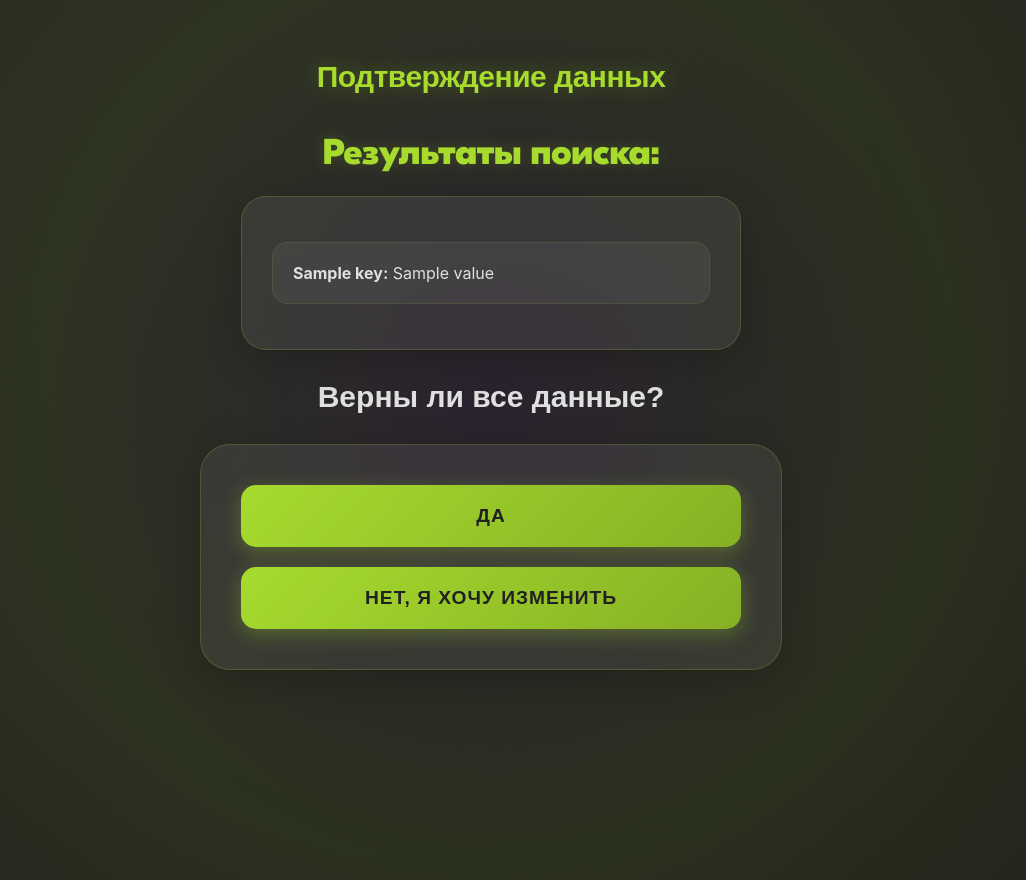
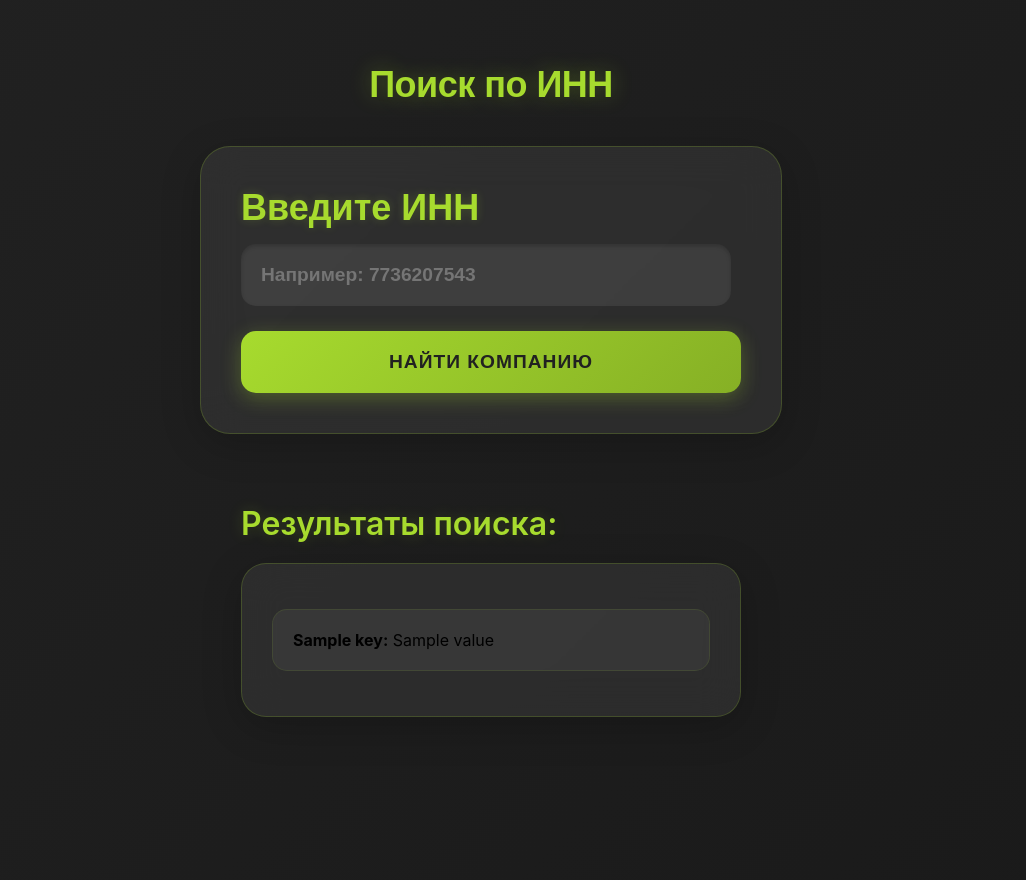
Before and after one commit to s0163614/genesis, a Flask app: template templates/index.html in a window 1280 px wide. Shown: the whole page, without its empty margins (149-1175 px from the left). Run offline with Flask 3, Linux system fonts and the light colour scheme; the template is opened without the code that fills it: most values are stand-ins (such as "Sample title", 1, 10 or a date in 2020); some web fonts are replaced.

Commit message:
Update index.html

```diff
--- a/templates/index.html
+++ b/templates/index.html
@@ -2,9 +2,8 @@
 <html lang="ru">
 <head>
     <meta charset="UTF-8">
-    <title>Подтверждение данных</title>
-
-	<meta name="viewport" content="width=device-width, initial-scale=1">
+    <title>Поиск компании по ИНН</title>
+	<meta name="viewport" content="width=device-width, initial-scale=0.9">
 <style>
 :root {
     --dark-bg: #212121;
@@ -17,7 +16,7 @@
 
 body {
     background: linear-gradient(135deg, var(--dark-bg), #1a1a1a);
-    color: #e0e0e0;
+    #color: #e0e0e0;
     font-family: -apple-system, BlinkMacSystemFont, 'Segoe UI', Arial, sans-serif;
     margin: 0;
     padding: 40px 20px;
@@ -64,10 +63,7 @@ body::before {
     left: -50%;
     width: 200%;
     height: 200%;
-    background: radial-gradient(circle,
-        rgba(155, 77, 202, 0.1) 0%,
-        rgba(167, 219, 46, 0.1) 30%,
-        rgba(33, 33, 33, 0) 70%);
+
     animation: rotate 30s linear infinite;
     z-index: -1;
 }
@@ -103,7 +99,7 @@ form {
     padding: 40px;
     border-radius: 30px;
     backdrop-filter: blur(20px);
-    width: 100%;
+    width: 85%;
     max-width: 500px;
     margin-bottom: 30px;
     border: 1px solid rgba(167, 219, 46, 0.2);
@@ -178,7 +174,6 @@ h2 {
     font-weight: 600;
     font-size: 2em;
     text-shadow: 0 0 15px rgba(167, 219, 46, 0.2);
-	text-align: center;
 }
 
 ul {
@@ -191,6 +186,32 @@ ul {
     border: 1px solid rgba(167, 219, 46, 0.2);
     box-shadow: 0 10px 40px rgba(0, 0, 0, 0.2);
 }
+
+@font-face {
+            font-family: "Gt Eesti Pro Display";
+            src: url('fonts/gteestiprodisplay_ultrabold.woff2') format('woff2'),
+                 url('fonts/gteestiprodisplay_ultrabold.woff') format('woff'),
+                 url('fonts/gteestiprodisplay_ultrabold.otf') format('opentype');
+        }
+
+        .shrift1 {
+            font-family: "Gt Eesti Pro Display", sans-serif;
+            font-size: 36px;
+			font-weight: bold;
+        }
+
+		@font-face2 {
+            font-family: "Gt Eesti Pro Display Medium";
+            src: url('fonts/shift1.woff2') format('woff2'),
+                 url('fonts/shift1.woff') format('woff'),
+                 url('fonts/shift1.otf') format('opentype');
+        }
+
+        .shrift2 {
+            font-family: "Gt Eesti Pro Display Medium", sans-serif;
+            font-size: 36px;
+			#font-weight: bold;
+        }
 
 li {
     padding: 20px;
@@ -220,58 +241,35 @@ ul li {
 
 ul li:nth-child(1) { animation-delay: 0.2s; }
 ul li:nth-child(2) { animation-delay: 0.4s; }
-
-@font-face {
-            font-family: "Gt Eesti Pro Display";
-            src: url('gteestiprodisplay_ultrabold.woff2') format('woff2'),
-                 url('gteestiprodisplay_ultrabold.woff') format('woff'),
-                 url('gteestiprodisplay_ultrabold.otf') format('opentype');
-        }
-
-        .shrift1 {
-            font-family: "Gt Eesti Pro Display", sans-serif;
-            font-size: 36px;
-			font-weight: bold;
-        }
-
-		@font-face2 {
-            font-family: "Gt Eesti Pro Display Medium";
-            src: url('shift1.woff2') format('woff2'),
-                 url('shift1.woff') format('woff'),
-                 url('shift1.otf') format('opentype');
-        }
-
-        .shrift2 {
-            font-family: "Gt Eesti Pro Display Medium", sans-serif;
-            font-size: 30px;
-			#font-weight: bold;
-        }
 </style>
-
 </head>
 <body>
 <div class="floating-squares"></div>
+    <h1 class="shrift2">Поиск по ИНН</h1>
+    <form method="post">
+        <label class="shrift1" for="inn">Введите ИНН</label>
+        <input type="text" name="inn" id="inn" required class="shrift1" placeholder="Например: 7736207543">
+        <button  type="submit">Найти компанию</button>
+    </form>
 <div class="results-container">
-    <h1 class="shrift2">Подтверждение данных</h1>
-    <h2 class="shrift1">Результаты поиска:</h2>
+    {% if company_info %}
+    <h2>Результаты поиска:</h2>
     <ul>
-        {% for key, value in company_info.items() %}
-            <li><strong >{{ key }}:</strong> {{ value|safe }}</li>
-        {% endfor %}
+        {% if company_info.error %}
+            <li>{{ company_info.error }}</li>
+        {% else %}
+            {% for key, value in company_info.items() %}
+                <li><strong>{{ key }}:</strong> {{ value }}</li>
+            {% endfor %}
+        {% endif %}
     </ul>
-
+    {% endif %}
 	</div>
-
-    <h3 class="shrift2">Верны ли все данные?</h3>
-    <form method="post">
-        <button name="confirm">Да</button>
-		<br><br>
-        <button name="decline">Нет, я хочу изменить</button>
-    </form>
 </body>
 </html>
 
 <script>
+// Create floating squares
 
 
 
```
